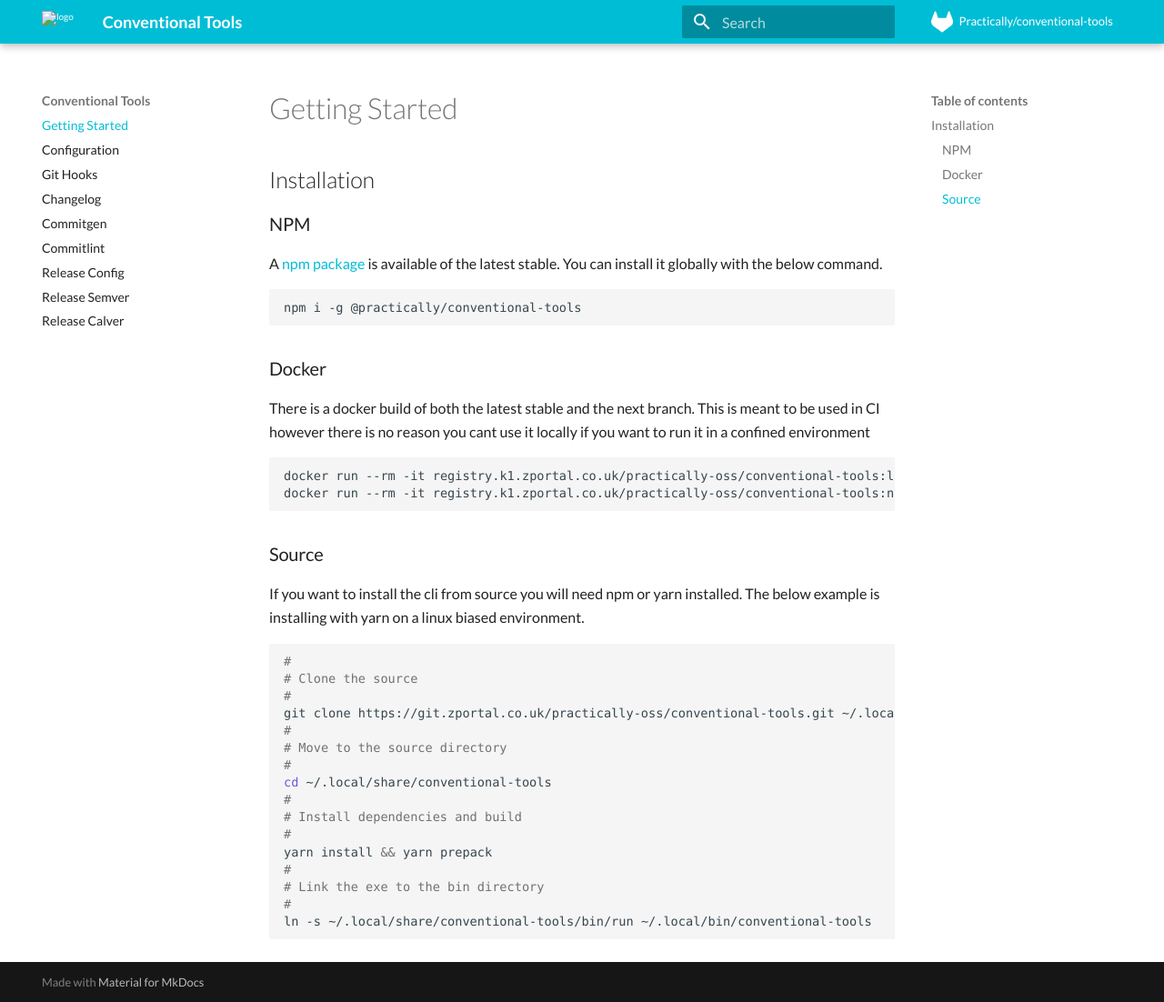
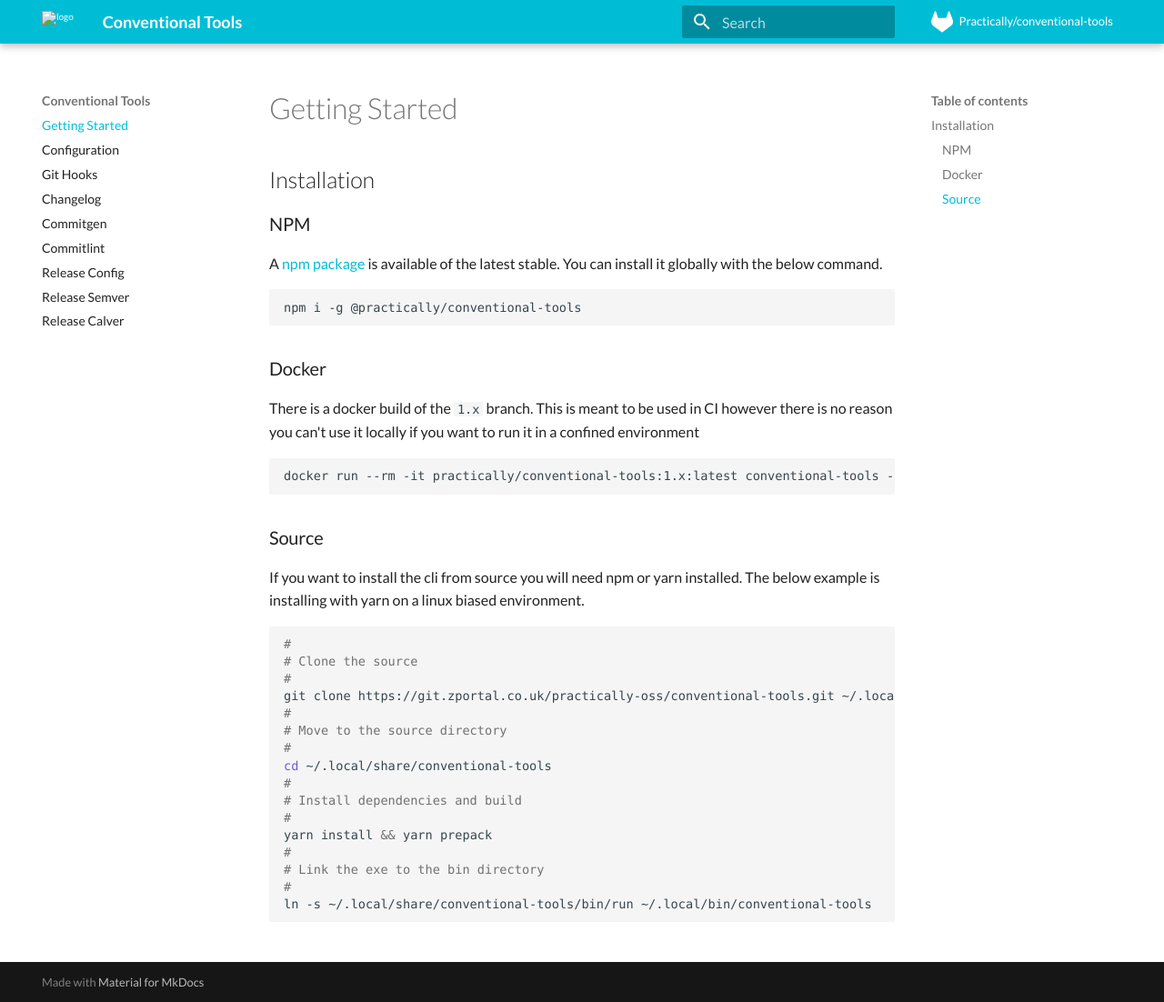
Before and after one commit to Practically/Conventional-Tools, an MkDocs documentation site: the page built from docs/getting-started.md, in a window 1280 px wide and 1102 px high. Shown: the whole window at 91% size. Built offline with MkDocs 1.6.1 and Material for MkDocs 9.7.7, drawn with Linux system fonts in a browser that asks for light colours; some web fonts are replaced; comment, search, counter and statistics services are not loaded.

Commit message:
docs(core): update reference to conventional tools image namespace

````diff
--- a/docs/getting-started.md
+++ b/docs/getting-started.md
@@ -14,13 +14,12 @@ npm i -g @practically/conventional-tools
 
 ### Docker
 
-There is a docker build of both the latest stable and the next branch. This is
-meant to be used in CI however there is no reason you cant use it locally if you
-want to run it in a confined environment
+There is a docker build of the `1.x` branch. This is meant to be used in CI
+however there is no reason you can't use it locally if you want to run it in a
+confined environment
 
 ```sh
-docker run --rm -it registry.k1.zportal.co.uk/practically-oss/conventional-tools:latest conventional-tools --help
-docker run --rm -it registry.k1.zportal.co.uk/practically-oss/conventional-tools:next conventional-tools --help
+docker run --rm -it practically/conventional-tools:1.x:latest conventional-tools --help
 ```
 
 ### Source
````
Also changed, not shown: docs/commitlint.md (+2 -2 lines), docs/release-calver.md (+1 -1 lines), docs/release-semver.md (+1 -1 lines), 1 other file.
